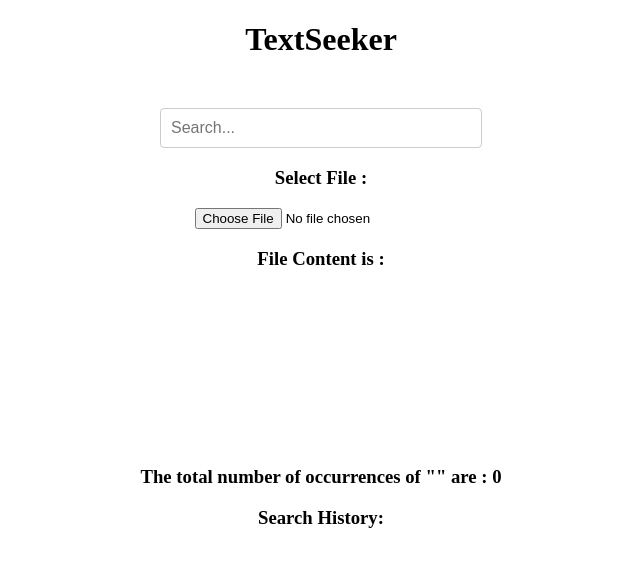
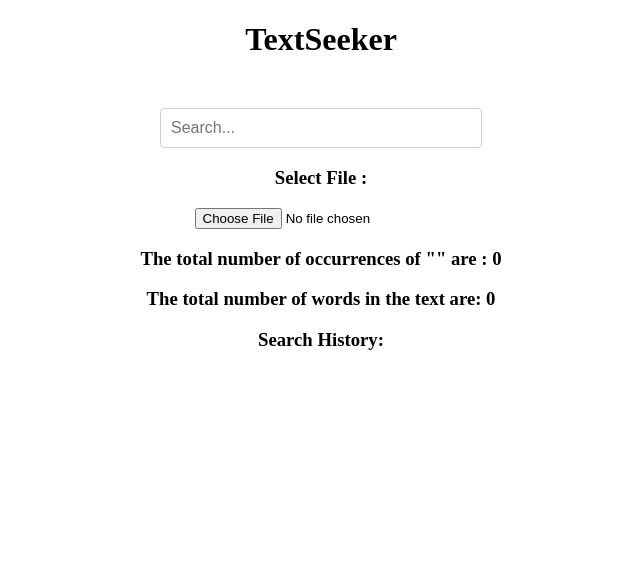
Before and after one commit to HimanshuSingh-08/TextSeeker, a React (Vite) app: page / in a window 1280 px wide. Shown: the top 566 px of the page, without its empty margins (319-959 px from the left). Built offline with nearby package versions, Linux system fonts and the light colour scheme.

Commit message:
added the feature of total count of words

```diff
--- a/src/Components/Filehandler.jsx
+++ b/src/Components/Filehandler.jsx
@@ -1,37 +1,45 @@
 import { useState, useEffect } from "react";
 import "../CSS/Filehandler.css";
 
-export default function Filehandler({ keyword  , onCountUpdate}) {
+export default function Filehandler({ keyword, onCountUpdate }) {
   // Need a state to store the file and the count of keywords.
   const [fileContent, setFileContent] = useState("");
   const [keywordCount, setKeywordCount] = useState(0);
+  const [wordCount, setWordCount] = useState(0);
   const [highlightedContent, setHighlightedContent] = useState("");
 
   useEffect(() => {
     const countOccurrences = (content, keyword) => {
-      if (keyword === '') {
+      console.log(keyword);
+      if (keyword === "") {
         setKeywordCount(0);
         setHighlightedContent(content); // Display original content when no keyword
         return;
       }
 
-      const regex = new RegExp(`(${keyword})`, 'gi'); // Case insensitive search
+      const regex = new RegExp(`(${keyword})`, "gi"); // Case insensitive search
       const matches = content.match(regex) || [];
       const count = matches.length;
       setKeywordCount(count);
-      onCountUpdate(count);  // Call the callback function with the count
+      onCountUpdate(count); // Call the callback function with the count
 
       // Replace all occurrences of keyword with highlighted version
-      const highlighted = content.replace(regex, `<span class="highlight">$1</span>`);
+      const highlighted = content.replace(
+        regex,
+        `<span class="highlight">$1</span>`
+      );
       setHighlightedContent(highlighted);
     };
 
     // Ensure fileContent is processed only if non-empty and keyword is updated
     if (fileContent) {
       countOccurrences(fileContent, keyword);
+
+      // Count words
+      const words = fileContent.split(/\s+/).filter((word) => word !== "");
+      setWordCount(words.length);
     }
-  }, [fileContent, keyword , onCountUpdate]); // Dependencies: only re-run if these change
-
+  }, [fileContent, keyword, onCountUpdate]); // Dependencies: only re-run if these change
 
   const handleFileChange = (event) => {
     const selectedFile = event.target.files[0]; // Capture the input file using event
@@ -58,18 +66,14 @@ export default function Filehandler({ keyword  , onCountUpdate}) {
         />
 
         <div className="file-layout">
-          <p className="file-content">
-            <h3>File Content is : </h3>
-            <div dangerouslySetInnerHTML={{ __html: highlightedContent }} />
-          </p>
+          <div dangerouslySetInnerHTML={{ __html: highlightedContent }} />
         </div>
         <div>
           <h3>
             The total number of occurrences of "{keyword}" are : {keywordCount}
           </h3>
-
+          <h3>The total number of words in the text are: {wordCount}</h3>
         </div>
-
       </div>
     </>
   );
--- a/src/Components/SearchBar.jsx
+++ b/src/Components/SearchBar.jsx
@@ -1,4 +1,4 @@
-import { useState, useEffect, useCallback } from "react";
+import { useState, useEffect, useCallback, useRef } from "react";
 import '../CSS/SearchBar.css';
 import Filehandler from "./Filehandler";
 
@@ -6,6 +6,8 @@ export default function SearchBar() {
     const [searchQuery, setSearchQuery] = useState('');
     const [searchHistory, setSearchHistory] = useState([]);
     const [timer, setTimer] = useState(null);
+    const searchInputRef = useRef(null);  // Ref for the search input
+    const fileInputRef = useRef(null);  // Ref for the file input
 
     const debounceSearch = useCallback((keyword) => {
         if (timer) {
@@ -40,14 +42,40 @@ export default function SearchBar() {
         ));
     };
 
+    useEffect(() => {
+        const handleKeyDown = (event) => {
+            if (event.key === ' ' && document.activeElement !== searchInputRef.current) {
+                event.preventDefault();  // Prevent the default action (scrolling the page)
+                searchInputRef.current.focus();
+            } else if (event.key.toLowerCase() === 'u') {
+                fileInputRef.current.click();  // Simulate a click on the hidden file input
+            }
+        };
+
+        document.addEventListener('keydown', handleKeyDown);
+
+        return () => {
+            document.removeEventListener('keydown', handleKeyDown);
+        };
+    }, []);
+
+
+
     return (
         <div className="search-container">
             <input
+                ref={searchInputRef}
                 type="text"
                 value={searchQuery || ''}
                 onChange={handleSearchInputChange}
                 className="search-input"
                 placeholder="Search..."
+            />
+            <input
+                ref={fileInputRef}
+                type="file"
+                style={{ display: 'none' }}  // Hide the file input
+                onChange={e => console.log("File selected:", e.target.files[0])}
             />
             <Filehandler keyword={searchQuery} onCountUpdate={handleCountUpdate} />
             <div className="search-history">
```
